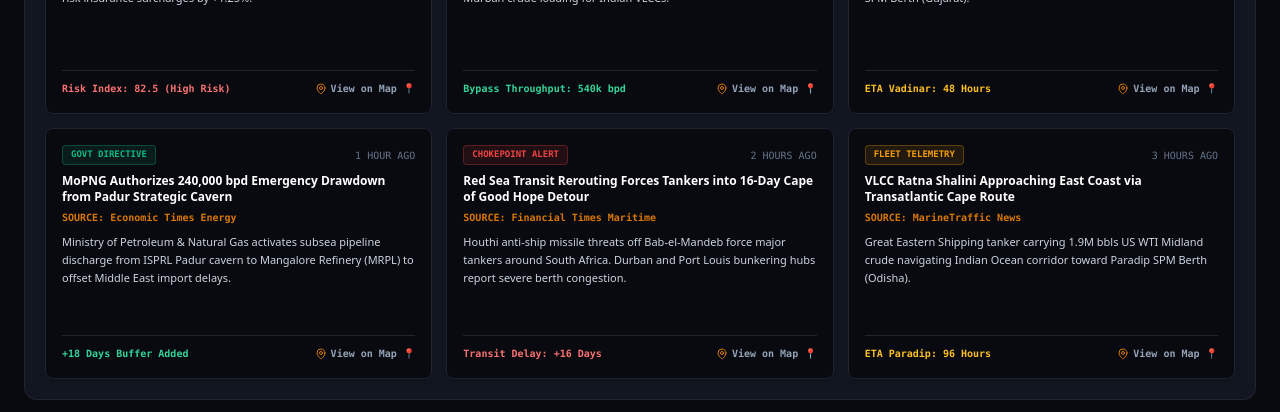
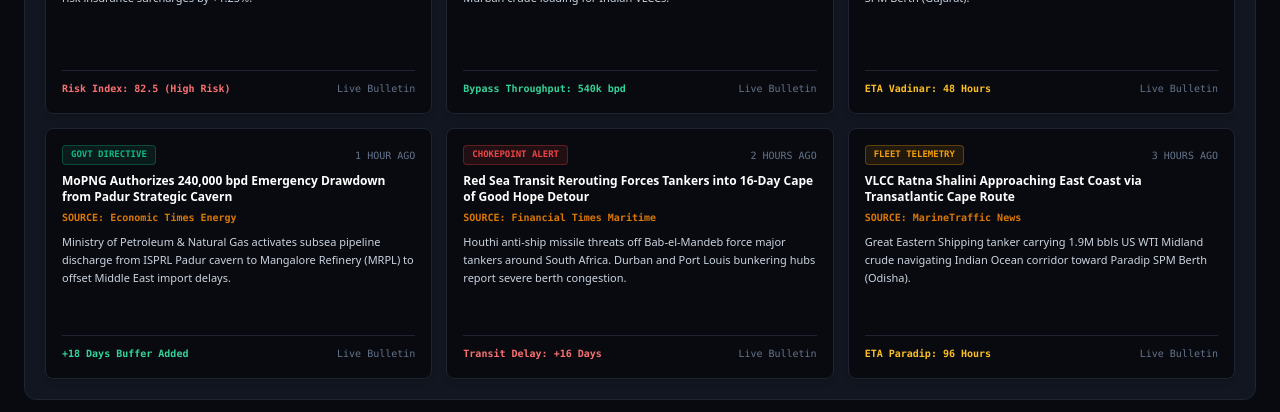
Before and after one commit to sohan1saha/India-energy-intelligence, a Next.js app in the folder frontend/: page / in a window 1280 px wide. Shown: the part 2410-2822 px from the top of the page. Built offline with nearby package versions, Linux system fonts and the light colour scheme; no server answers.

Commit message:
Remove View on Map button from GeopoliticalNewsFeed card footers

```diff
--- a/frontend/src/components/GeopoliticalNewsFeed.tsx
+++ b/frontend/src/components/GeopoliticalNewsFeed.tsx
@@ -1,7 +1,7 @@
 'use client';
 
 import React from 'react';
-import { MapPin, Radio, ExternalLink } from 'lucide-react';
+import { Radio, ExternalLink } from 'lucide-react';
 
 interface NewsItem {
   id: string;
@@ -24,8 +24,7 @@ interface GeopoliticalNewsFeedProps {
 }
 
 export const GeopoliticalNewsFeed: React.FC<GeopoliticalNewsFeedProps> = ({
-  theme,
-  onSelectLocation
+  theme
 }) => {
   const newsItems: NewsItem[] = [
     {
@@ -194,7 +193,7 @@ export const GeopoliticalNewsFeed: React.FC<GeopoliticalNewsFeedProps> = ({
                 </a>
               </div>
 
-              {/* Card Footer: Impact & Map Trigger */}
+              {/* Card Footer: Impact Badge */}
               <div className="pt-2.5 border-t border-inherit flex items-center justify-between text-xs font-mono">
                 <span className={`text-[10px] font-bold ${
                   isHigh
@@ -205,17 +204,7 @@ export const GeopoliticalNewsFeed: React.FC<GeopoliticalNewsFeedProps> = ({
                 }`}>
                   {news.impactBadge}
                 </span>
-
-                {onSelectLocation && (
-                  <button
-                    onClick={() => onSelectLocation(news.locationId)}
-                    className="flex items-center gap-1 text-[10px] font-bold text-slate-400 hover:text-alert-amber transition"
-                    title={`Focus map on ${news.locationName}`}
-                  >
-                    <MapPin className="w-3 h-3 text-alert-amber" />
-                    <span>View on Map 📍</span>
-                  </button>
-                )}
+                <span className="text-[10px] text-slate-500 font-mono">Live Bulletin</span>
               </div>
             </div>
           );
```
